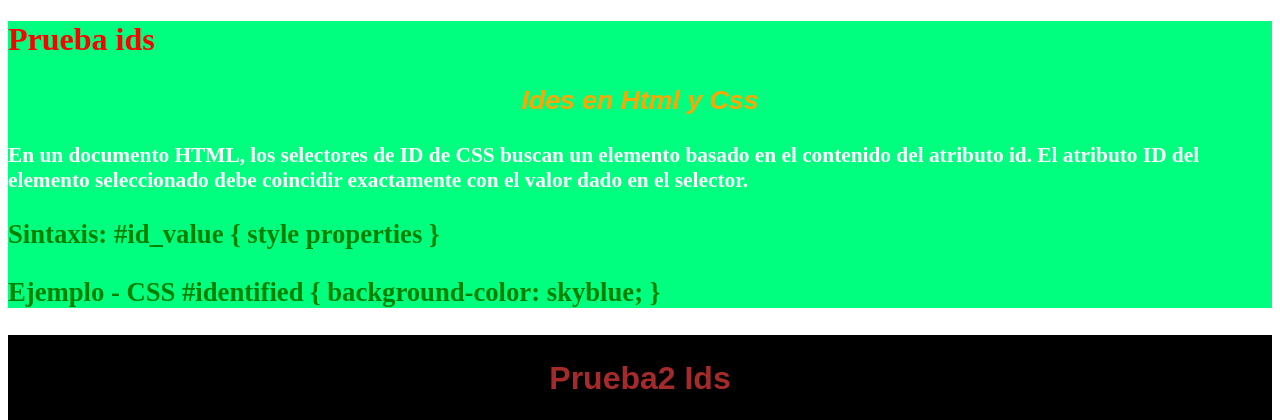
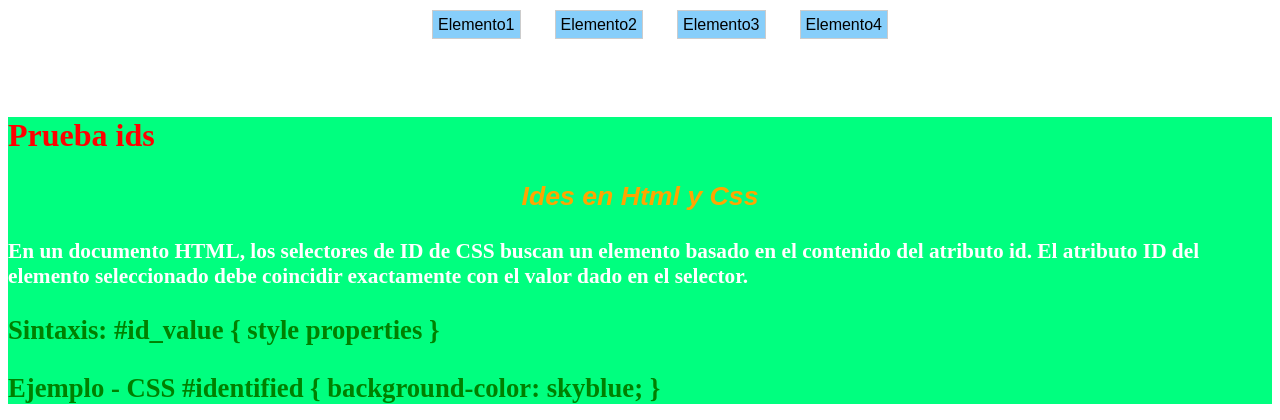
Before and after one commit to Jack625a/PaginasWebCatec, a PHP site: page /NavegacionEstilo.html in a window 1280 px wide. Shown: the top 420 px of the page. Run offline with PHP 8.4, Linux system fonts and the light colour scheme.

Commit message:
Ejercicio ids clases

```diff
--- a/NavegacionEstilo.html
+++ b/NavegacionEstilo.html
@@ -8,6 +8,15 @@
     <link rel="stylesheet" href="style.css">
 </head>
 <body>
+    <div id="navegador">
+        <ul>
+            <li><a href="pagina1.html">Elemento1</a></li>
+            <li><a href="pagina2.html">Elemento2</a></li>
+            <li><a href="pagina3.html">Elemento3</a></li>
+            <li><a href="videoEjercicio.html">Elemento4</a></li>
+        </ul>
+    </div>
+
     <div id="Contenedor1">
         <h1>Prueba ids</h1>
         <p id="Subtitulo1">Ides en Html y Css</p>
--- a/style.css
+++ b/style.css
@@ -56,3 +56,31 @@
     text-align: center;
 
 }
+#Contenedor1 :hover{
+    background: blueviolet;
+}
+#navegador ul{
+    text-align: center;
+    list-style-type: none;
+}
+#navegador li{
+    display: inline;
+    text-align: center;
+    margin: 15px;
+}
+#navegador li a{
+    color:black;
+    padding: 5px;
+    background-color: lightskyblue;
+    border: 1px solid #ccc;
+    text-decoration: none;
+    font-family: fantasy;
+}
+#navegador li a:hover{
+    background-color: lightsalmon;
+    color:brown;
+}
+#navegador {
+    height: 80px;
+    text-align: center;
+}
```
